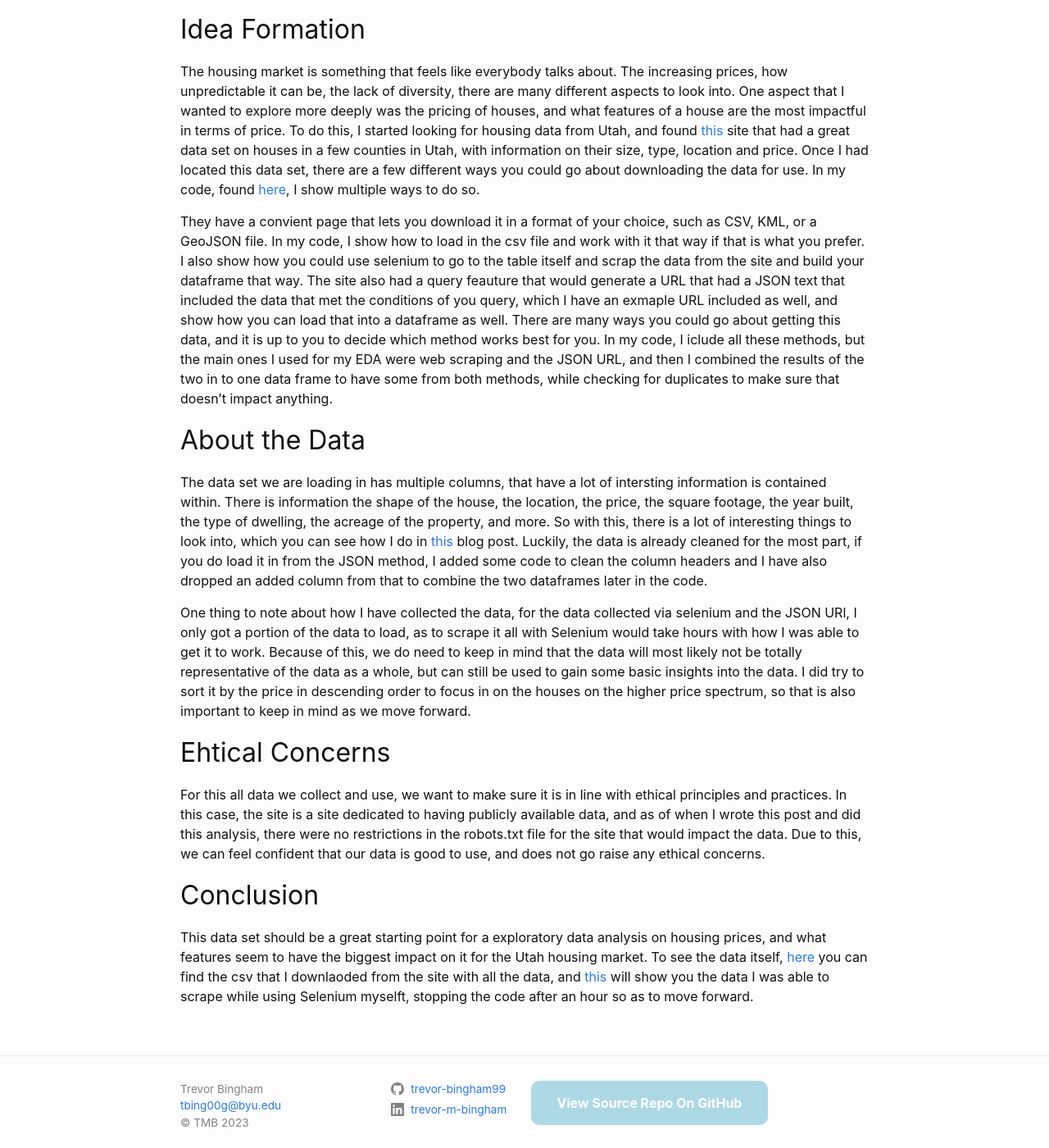
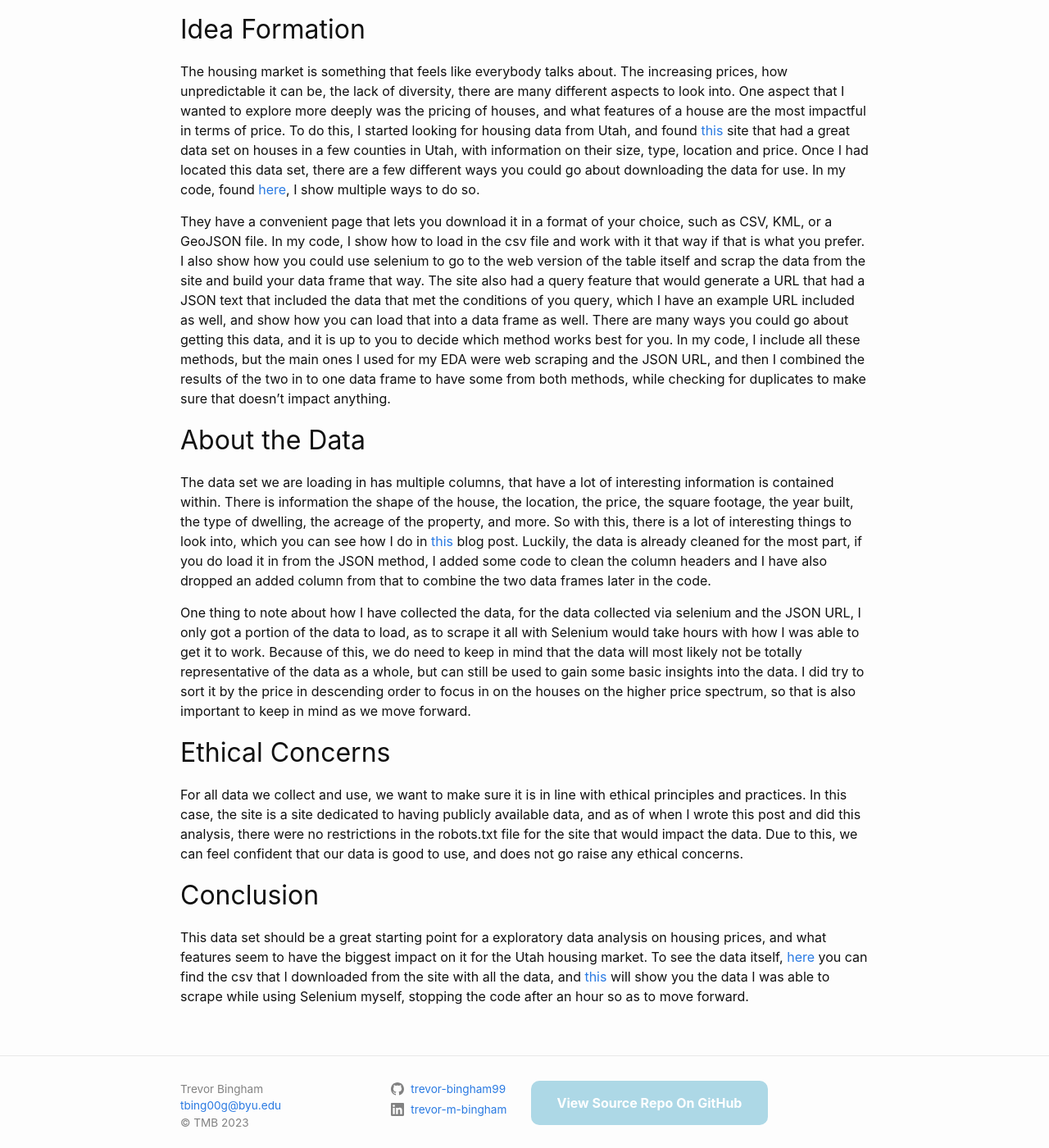
Before and after one commit to trevor-bingham99/trevor-bingham99.github.io, a Jekyll site: the page built from _posts/2023-12-13-Data-Collection.md, in a window 1280 px wide and 1400 px high, scrolled down 393 px. Shown: the whole window at 82% size. Built offline with Jekyll 4.4.1, drawn with Linux system fonts in a browser that asks for light colours; comment, search, counter and statistics services are not loaded; some of the changed text lies outside the part shown.

Commit message:
corrections

```diff
--- a/_posts/2023-12-13-Data-Collection.md
+++ b/_posts/2023-12-13-Data-Collection.md
@@ -10,18 +10,18 @@ image: "../assets/images/housing.png"
 
 The housing market is something that feels like everybody talks about. The increasing prices, how unpredictable it can be, the lack of diversity, there are many different aspects to look into. One aspect that I wanted to explore more deeply was the pricing of houses, and what features of a house are the most impactful in terms of price. To do this, I started looking for housing data from Utah, and found [this](https://opendata.gis.utah.gov/datasets/utah::utah-housing-unit-inventory/about) site that had a great data set on houses in a few counties in Utah, with information on their size, type, location and price. Once I had located this data set, there are a few different ways you could go about downloading the data for use. In my code, found [here](https://github.com/trevor-bingham99/Semester-Project/blob/main/project.py), I show multiple ways to do so.
 
-They have a convient page that lets you download it in a format of your choice, such as CSV, KML, or a GeoJSON file. In my code, I show how to load in the csv file and work with it that way if that is what you prefer. I also show how you could use selenium to go to the table itself and scrap the data from the site and build your dataframe that way. The site also had a query feauture that would generate a URL that had a JSON text that included the data that met the conditions of you query, which I have an exmaple URL included as well, and show how you can load that into a dataframe as well. There are many ways you could go about getting this data, and it is up to you to decide which method works best for you. In my code, I iclude all these methods, but the main ones I used for my EDA were web scraping and the JSON URL, and then I combined the results of the two in to one data frame to have some from both methods, while checking for duplicates to make sure that doesn't impact anything.
+They have a convenient page that lets you download it in a format of your choice, such as CSV, KML, or a GeoJSON file. In my code, I show how to load in the csv file and work with it that way if that is what you prefer. I also show how you could use selenium to go to the web version of the table itself and scrap the data from the site and build your data frame that way. The site also had a query feature that would generate a URL that had a JSON text that included the data that met the conditions of you query, which I have an example URL included as well, and show how you can load that into a data frame as well. There are many ways you could go about getting this data, and it is up to you to decide which method works best for you. In my code, I include all these methods, but the main ones I used for my EDA were web scraping and the JSON URL, and then I combined the results of the two in to one data frame to have some from both methods, while checking for duplicates to make sure that doesn't impact anything.
 
 ## About the Data
 
-The data set we are loading in has multiple columns, that have a lot of intersting information is contained within. There is information the shape of the house, the location, the price, the square footage, the year built, the type of dwelling, the acreage of the property, and more. So with this, there is a lot of interesting things to look into, which you can see how I do in [this](https://trevor-bingham99.github.io/2023/12/13/EDA.html) blog post. Luckily, the data is already cleaned for the most part, if you do load it in from the JSON method, I added some code to clean the column headers and I have also dropped an added column from that to combine the two dataframes later in the code.
+The data set we are loading in has multiple columns, that have a lot of interesting information is contained within. There is information the shape of the house, the location, the price, the square footage, the year built, the type of dwelling, the acreage of the property, and more. So with this, there is a lot of interesting things to look into, which you can see how I do in [this](https://trevor-bingham99.github.io/2023/12/13/EDA.html) blog post. Luckily, the data is already cleaned for the most part, if you do load it in from the JSON method, I added some code to clean the column headers and I have also dropped an added column from that to combine the two data frames later in the code.
 
-One thing to note about how I have collected the data, for the data collected via selenium and the JSON URl, I only got a portion of the data to load, as to scrape it all with Selenium would take hours with how I was able to get it to work. Because of this, we do need to keep in mind that the data will most likely not be totally representative of the data as a whole, but can still be used to gain some basic insights into the data. I did try to sort it by the price in descending order to focus in on the houses on the higher price spectrum, so that is also important to keep in mind as we move forward.
+One thing to note about how I have collected the data, for the data collected via selenium and the JSON URL, I only got a portion of the data to load, as to scrape it all with Selenium would take hours with how I was able to get it to work. Because of this, we do need to keep in mind that the data will most likely not be totally representative of the data as a whole, but can still be used to gain some basic insights into the data. I did try to sort it by the price in descending order to focus in on the houses on the higher price spectrum, so that is also important to keep in mind as we move forward.
 
-## Ehtical Concerns
+## Ethical Concerns
 
-For this all data we collect and use, we want to make sure it is in line with ethical principles and practices. In this case, the site is a site dedicated to having publicly available data, and as of when I wrote this post and did this analysis, there were no restrictions in the robots.txt file for the site that would impact the data. Due to this, we can feel confident that our data is good to use, and does not go raise any ethical concerns.
+For all data we collect and use, we want to make sure it is in line with ethical principles and practices. In this case, the site is a site dedicated to having publicly available data, and as of when I wrote this post and did this analysis, there were no restrictions in the robots.txt file for the site that would impact the data. Due to this, we can feel confident that our data is good to use, and does not go raise any ethical concerns.
 
 ## Conclusion
 
-This data set should be a great starting point for a exploratory data analysis on housing prices, and what features seem to have the biggest impact on it for the Utah housing market. To see the data itself, [here](https://raw.githubusercontent.com/trevor-bingham99/Semester-Project/main/Utah_Housing_Unit_Inventory.csv) you can find the csv that I downlaoded from the site with all the data, and [this](https://raw.githubusercontent.com/trevor-bingham99/Semester-Project/main/HousingData.csv) will show you the data I was able to scrape while using Selenium myselft, stopping the code after an hour so as to move forward.
+This data set should be a great starting point for a exploratory data analysis on housing prices, and what features seem to have the biggest impact on it for the Utah housing market. To see the data itself, [here](https://raw.githubusercontent.com/trevor-bingham99/Semester-Project/main/Utah_Housing_Unit_Inventory.csv) you can find the csv that I downloaded from the site with all the data, and [this](https://raw.githubusercontent.com/trevor-bingham99/Semester-Project/main/HousingData.csv) will show you the data I was able to scrape while using Selenium myself, stopping the code after an hour so as to move forward.
```
Also changed, not shown: other parts of _posts/2023-12-13-Data-Collection.md (+1 -1 lines), _posts/2023-12-13-EDA.md (+7 -7 lines).
